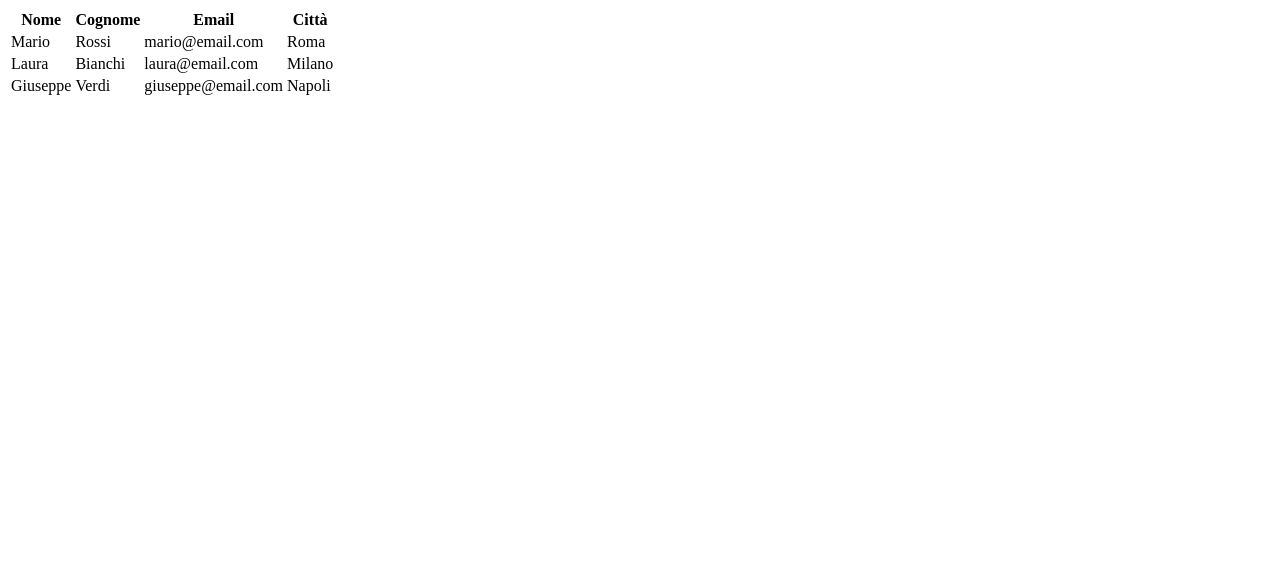
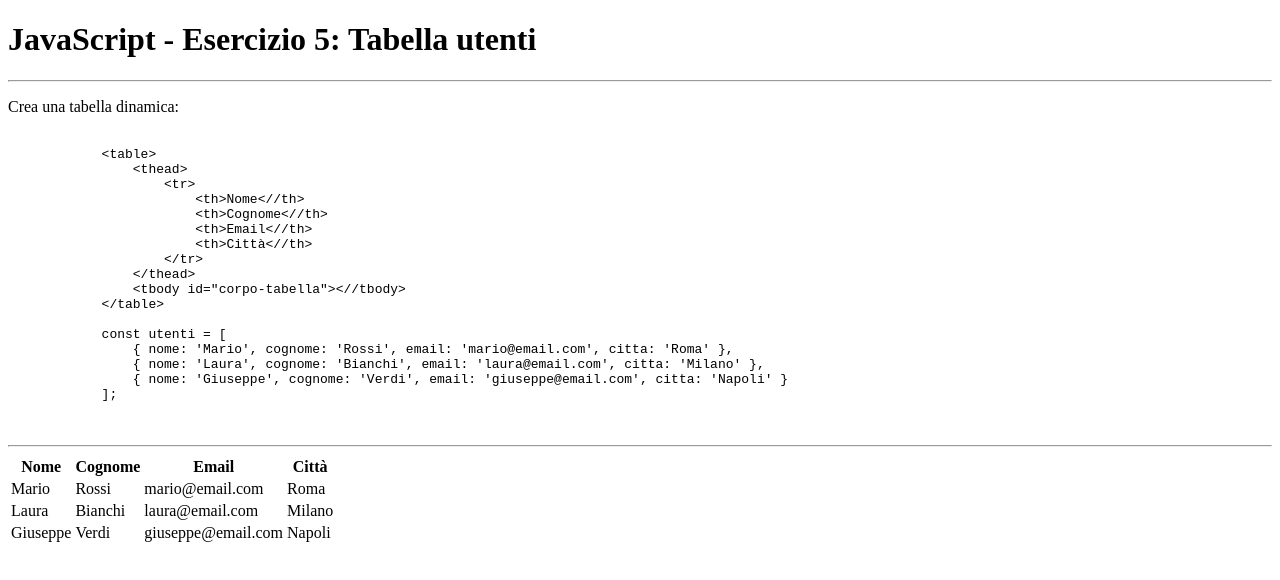
Before and after one commit to corso-giugno-talentform/scarfato_francesco_esercizio_js_0707, a plain HTML site: page index.html in a window 1280 px wide. Drawn offline with Linux system fonts and the light colour scheme.

Commit message:
Creata cartella assets per contenere le risorse di pagina, js, css, images etc

```diff
--- /dev/null
+++ b/assets/js/script.js
@@ -0,0 +1,43 @@
+/**
+ * Esercizio 5: Tabella utenti
+ * Crea una tabella dinamica:
+ *
+ * <table id="tabella-utenti">
+ *     <thead>
+ *         <tr>
+ *             <th>Nome</th>
+ *             <th>Cognome</th>
+ *             <th>Email</th>
+ *             <th>Città</th>
+ *         </tr>
+ *     </thead>
+ *     <tbody id="corpo-tabella">
+ *     </tbody>
+ * </table>
+ *
+ * const utenti = [
+ *     { nome: 'Mario', cognome: 'Rossi', email: 'mario@email.com', citta: 'Roma' },
+ *     { nome: 'Laura', cognome: 'Bianchi', email: 'laura@email.com', citta: 'Milano' },
+ *     { nome: 'Giuseppe', cognome: 'Verdi', email: 'giuseppe@email.com', citta: 'Napoli' }
+ * ];
+ *
+ * Riempi il tbody con i dati degli utenti
+**/
+const utenti = [
+    { nome: 'Mario', cognome: 'Rossi', email: 'mario@email.com', citta: 'Roma' },
+    { nome: 'Laura', cognome: 'Bianchi', email: 'laura@email.com', citta: 'Milano' },
+    { nome: 'Giuseppe', cognome: 'Verdi', email: 'giuseppe@email.com', citta: 'Napoli' }
+];
+
+const table = document.getElementById('tabella-utenti');
+
+const tbodyContent = utenti.map(utente =>
+    `<tr>
+        <td>${utente.nome}</td>
+        <td>${utente.cognome}</td>
+        <td>${utente.email}</td>
+        <td>${utente.citta}</td>
+    </tr>`
+).join('')
+
+table.innerHTML += tbodyContent;
--- a/index.html
+++ b/index.html
@@ -6,6 +6,33 @@
     <title>Lezione 006</title>
 </head>
 <body>
+    <h1>JavaScript - Esercizio 5: Tabella utenti</h1>
+    <hr />
+
+    <p>Crea una tabella dinamica:</p>
+    <pre>
+        <code>
+            &lt;table&gt;
+                &lt;thead&gt;
+                    &lt;tr&gt;
+                        &lt;th>Nome&lt;//th&gt;
+                        &lt;th>Cognome&lt;//th&gt;
+                        &lt;th>Email&lt;//th&gt;
+                        &lt;th>Città&lt;//th&gt;
+                    &lt;/tr&gt;
+                &lt;/thead&gt;
+                &lt;tbody id="corpo-tabella"&gt;&lt;//tbody&gt;
+            &lt;/table&gt;
+
+            const utenti = [
+                { nome: 'Mario', cognome: 'Rossi', email: 'mario@email.com', citta: 'Roma' },
+                { nome: 'Laura', cognome: 'Bianchi', email: 'laura@email.com', citta: 'Milano' },
+                { nome: 'Giuseppe', cognome: 'Verdi', email: 'giuseppe@email.com', citta: 'Napoli' }
+            ];
+        </code>
+    </pre>
+    <hr />
+
     <table id="tabella-utenti">
     <thead>
         <tr>
@@ -18,6 +45,6 @@
     <tbody id="corpo-tabella"></tbody>
     </table>
 
-    <script src="js/script.js"></script>
+    <script src="assets/js/script.js"></script>
 </body>
 </html>
--- a/js/script.js
+++ /dev/null
@@ -1,18 +0,0 @@
-const utenti = [
-    { nome: 'Mario', cognome: 'Rossi', email: 'mario@email.com', citta: 'Roma' },
-    { nome: 'Laura', cognome: 'Bianchi', email: 'laura@email.com', citta: 'Milano' },
-    { nome: 'Giuseppe', cognome: 'Verdi', email: 'giuseppe@email.com', citta: 'Napoli' }
-];
-
-const table = document.getElementById('tabella-utenti');
-
-const tbodyContent = utenti.map(utente =>
-    `<tr>
-        <td>${utente.nome}</td>
-        <td>${utente.cognome}</td>
-        <td>${utente.email}</td>
-        <td>${utente.citta}</td>
-    </tr>`
-).join('')
-
-table.innerHTML += tbodyContent;
```
Also changed, not shown: assets/css/style.css (added).
